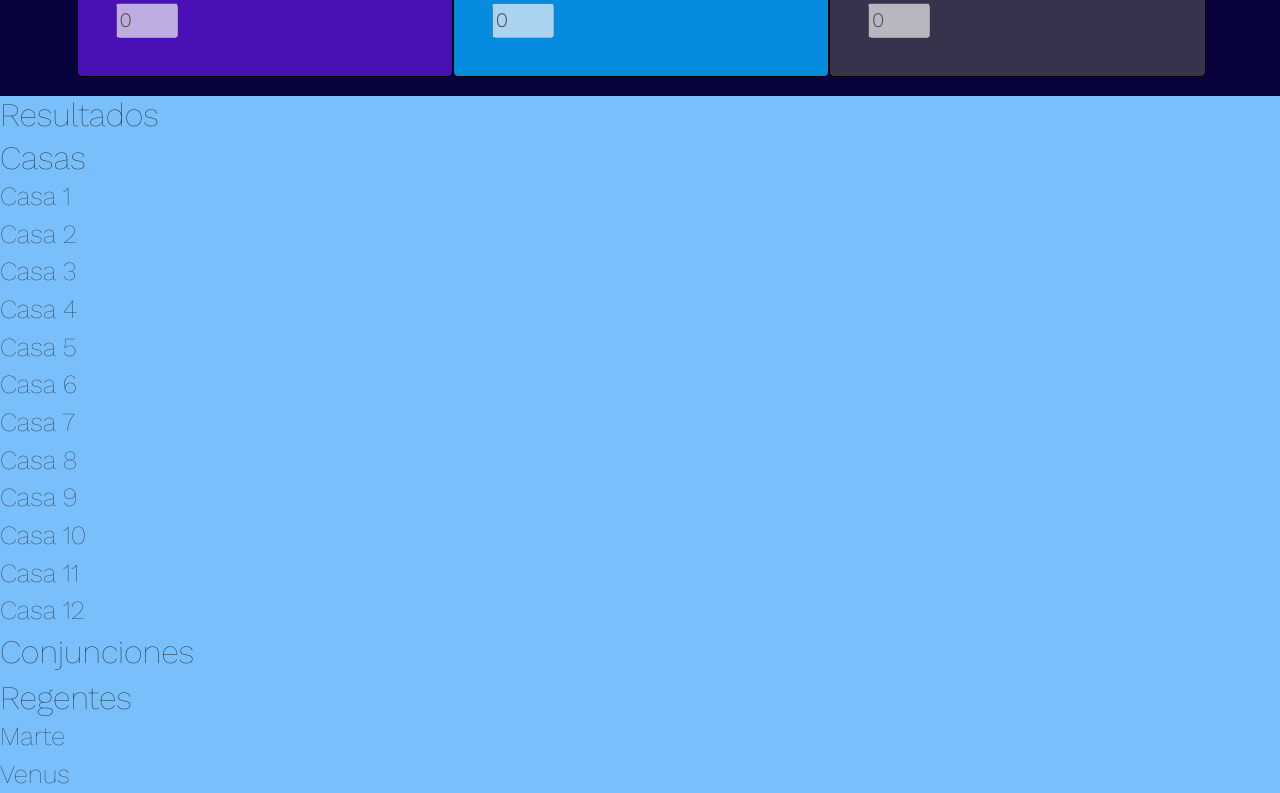
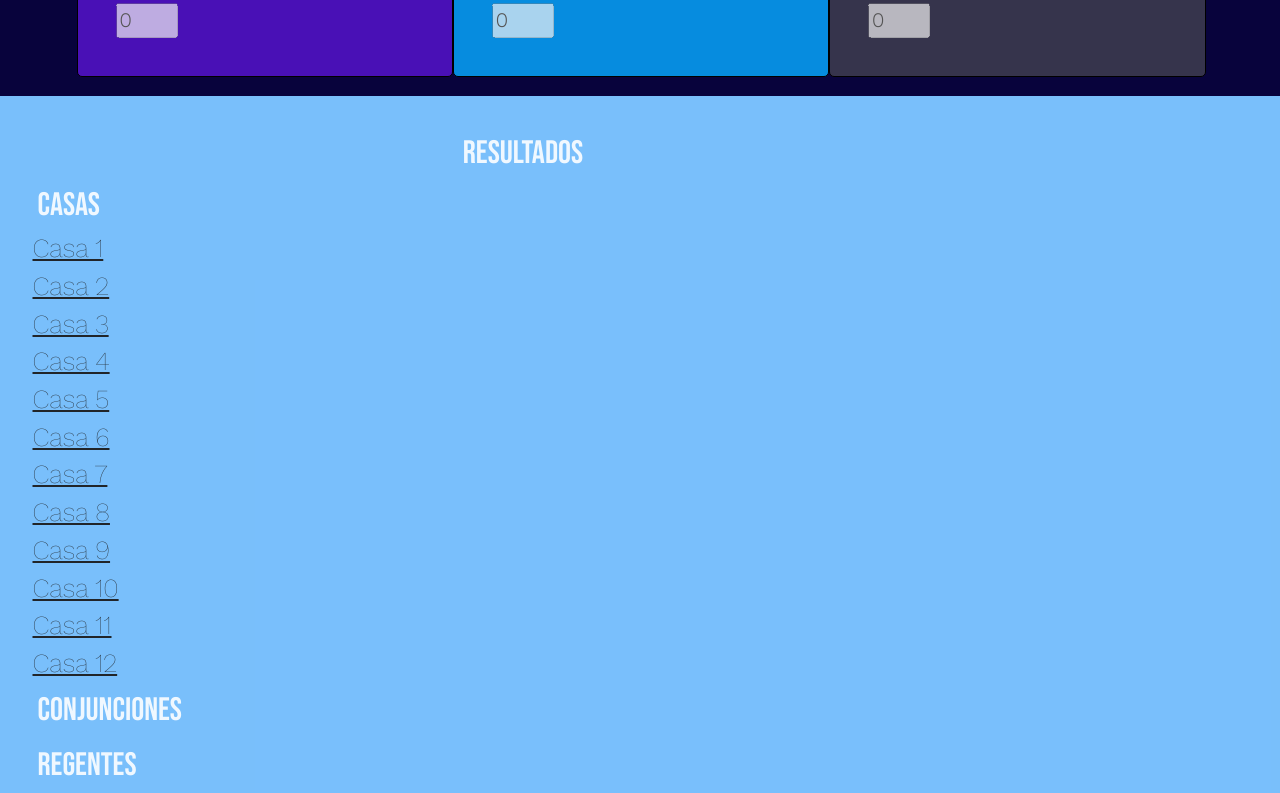
Before and after one commit to rojasdelascio/Entrega10-Fetch, a website: page pages/cartaPorAPI.html in a window 1280 px wide. Shown: the part 2261-3054 px from the top of the page. Drawn offline with nearby package versions, Linux system fonts and the light colour scheme.

Commit message:
proyecto final v5

```diff
--- a/java/cartaPorAPI1.js
+++ b/java/cartaPorAPI1.js
@@ -1,20 +1,9 @@
 //API de planetas
 var i = 0;
-//los event listeners de abajo tienen la función de borrar la información en los resultados cuando haya cambios en los inputs..
-// var cambiosPaises = document.getElementById("paises");
-// cambiosPaises.addEventListener('change', function() { borrarCambios() });
-// var cambiosCiudades = document.getElementById("ciudades");
-// cambiosCiudades.addEventListener('change', function() { borrarCambios() });
-// var cambiosDia = document.getElementById("day");
-// cambiosDia.addEventListener('change', function() { borrarCambios() });
-// var cambiosMes = document.getElementById("month");
-// cambiosMes.addEventListener('change', function() { borrarCambios() });
-// var cambiosAno = document.getElementById("year");
-// cambiosAno.addEventListener('change', function() { borrarCambios() });
-// var cambiosHora = document.getElementById("hora");
-// cambiosHora.addEventListener('change', function() { borrarCambios() });
-// var cambiosMinutos = document.getElementById("minutos");
-// cambiosMinutos.addEventListener('change', function() { borrarCambios() });
+var apretarBoton = document.getElementById("resultadosAPIBoton");
+apretarBoton.addEventListener("click", function() {
+    cont = 0;
+});
 // //fin de event listers
 
 var arrayIdsPlanetas22 = ["marte1", "venus1", "saturno1", "mercurio1", "luna1", "sol1", "urano1", "neptuno1", "pluton1", "jupiter1"];
--- a/scss/styles.scss
+++ b/scss/styles.scss
@@ -53,15 +53,19 @@ $tam-letra:(titulos: 5rem, titulos-planetas:4rem, contenido-planetas:3rem, heady
 
 .resultadosExternos {
     background-color: rgba(96, 179, 251, 0.844);
+    padding: 5rem;
     &__div {
         &__regentes {
             &__titulo {
-                font-family: $nombreyapellido-font;
+                @include titulos;
                 font-size: 5rem;
+                position: relative;
+                right: 0%;
             }
             &__div2 {
                 &__titulo {
-                    font-family: $nombreyapellido-font;
+                    font-family: $contenido-planetas-font;
+                    text-decoration: underline;
                     font-size: map-get($tam-letra, titulos-planetas);
                 }
                 &__UL {
@@ -71,17 +75,20 @@ $tam-letra:(titulos: 5rem, titulos-planetas:4rem, contenido-planetas:3rem, heady
             }
         }
         &__titulo {
-            font-family: $nombreyapellido-font;
-            font-size: 5rem;
+            @include titulos;
         }
         &__titulo2 {
-            font-family: $nombreyapellido-font;
+            @include titulos;
             font-size: 5rem;
+            position: relative;
+            right: 0%;
         }
         &__conjunciones {
             &__titulo {
-                font-family: $nombreyapellido-font;
+                @include titulos;
                 font-size: 5rem;
+                position: relative;
+                right: 0%;
             }
             &__div2 {
                 &__ul {
@@ -92,51 +99,63 @@ $tam-letra:(titulos: 5rem, titulos-planetas:4rem, contenido-planetas:3rem, heady
         }
         &__div2 {
             &__casa1 {
-                font-family: $nombreyapellido-font;
+                font-family: $contenido-planetas-font;
+                text-decoration: underline;
                 font-size: map-get($tam-letra, titulos-planetas);
             }
             &__casa2 {
                 font-family: $nombreyapellido-font;
+                text-decoration: underline;
                 font-size: map-get($tam-letra, titulos-planetas);
             }
             &__casa3 {
                 font-family: $nombreyapellido-font;
+                text-decoration: underline;
                 font-size: map-get($tam-letra, titulos-planetas);
             }
             &__casa4 {
                 font-family: $nombreyapellido-font;
+                text-decoration: underline;
                 font-size: map-get($tam-letra, titulos-planetas);
             }
             &__casa5 {
                 font-family: $nombreyapellido-font;
+                text-decoration: underline;
                 font-size: map-get($tam-letra, titulos-planetas);
             }
             &__casa6 {
                 font-family: $nombreyapellido-font;
+                text-decoration: underline;
                 font-size: map-get($tam-letra, titulos-planetas);
             }
             &__casa7 {
                 font-family: $nombreyapellido-font;
+                text-decoration: underline;
                 font-size: map-get($tam-letra, titulos-planetas);
             }
             &__casa8 {
                 font-family: $nombreyapellido-font;
+                text-decoration: underline;
                 font-size: map-get($tam-letra, titulos-planetas);
             }
             &__casa9 {
                 font-family: $nombreyapellido-font;
+                text-decoration: underline;
                 font-size: map-get($tam-letra, titulos-planetas);
             }
             &__casa10 {
                 font-family: $nombreyapellido-font;
+                text-decoration: underline;
                 font-size: map-get($tam-letra, titulos-planetas);
             }
             &__casa11 {
                 font-family: $nombreyapellido-font;
+                text-decoration: underline;
                 font-size: map-get($tam-letra, titulos-planetas);
             }
             &__casa12 {
                 font-family: $nombreyapellido-font;
+                text-decoration: underline;
                 font-size: map-get($tam-letra, titulos-planetas);
             }
             &__casa1UL {
```
Also changed, not shown: css/styles.css.
